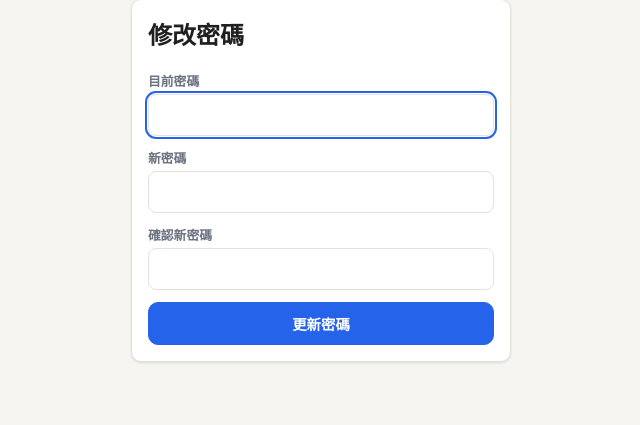
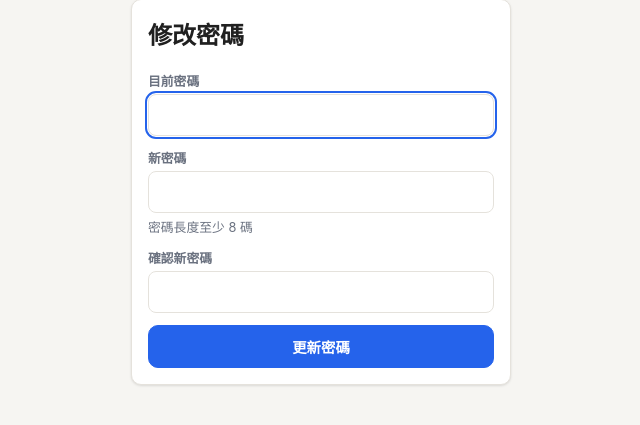
Before and after one commit to eternal-force/eternal_force, a Flask app: page /change-password in a window 1280 px wide. Shown: the part 255-680 px from the top of the page, without its empty margins (319-959 px from the left). Run offline with Flask 3, Linux system fonts and the light colour scheme; the visitor is signed in with stand-in values (Sample User, id 1); some libraries are stand-ins or nearby versions.

Commit message:
修改密碼頁新密碼欄位加上「密碼長度至少 8 碼」說明
Co-Authored-By: Claude Opus 5.5 <noreply@anthropic.com>

```diff
--- a/app/templates/auth/change_password.html
+++ b/app/templates/auth/change_password.html
@@ -18,6 +18,7 @@
         <div>
           {{ form.new_password.label }}
           {{ form.new_password(type="password", autocomplete="new-password") }}
+          <p class="muted" style="font-size:0.8rem; margin:4px 0 0;">密碼長度至少 8 碼</p>
           {% for e in form.new_password.errors %}<p class="field-error">{{ e }}</p>{% endfor %}
         </div>
         <div>
```
